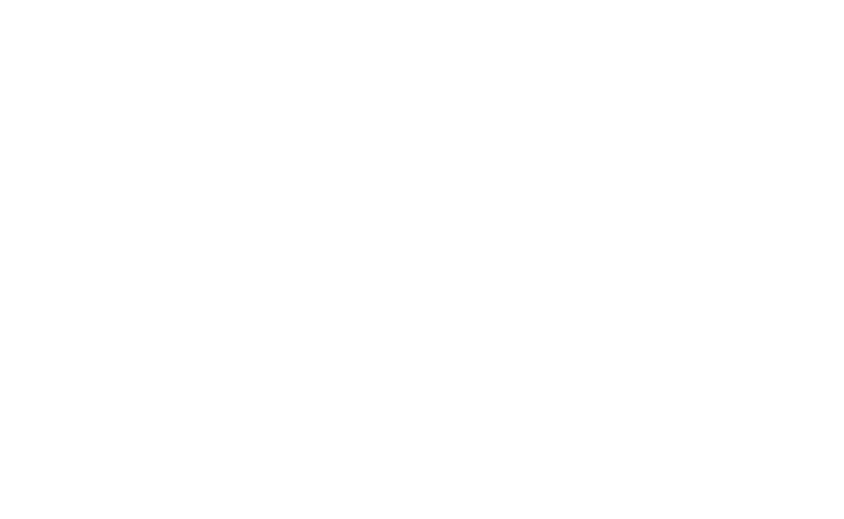
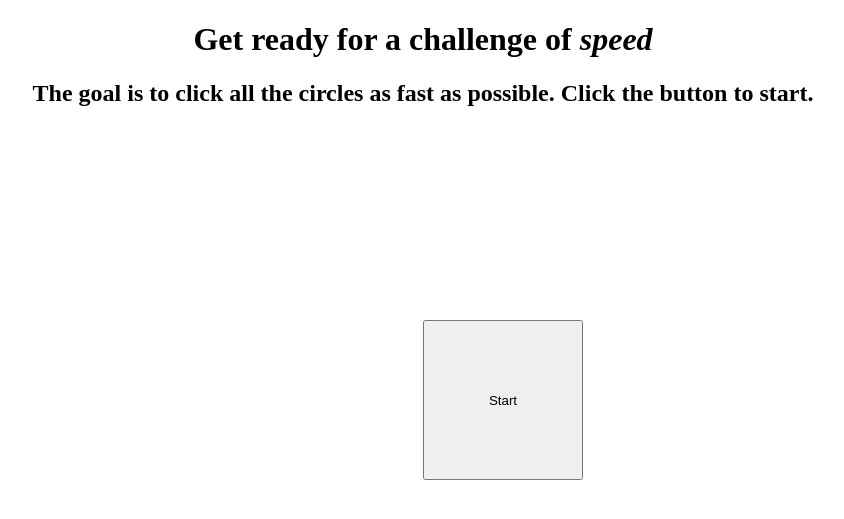
Before and after one commit to RevengeofBlob/CMSC-HW2, a Flask app: page / in a window 1280 px wide. Before the commit the part shown is empty. Shown: the top 519 px of the page, without its empty margins (217-1061 px from the left). Run offline with Flask 3, Linux system fonts and the light colour scheme.

Commit message:
Add removal of starting elements after button press

```diff
--- a/static/css/styles.css
+++ b/static/css/styles.css
@@ -0,0 +1,16 @@
+#intro{
+    text-align: center;
+}
+#start{
+    text-align: center;
+    font-size: 100px;
+}
+#verticalCenter{
+    margin: 0;
+    position: absolute;
+    top: 50%;
+    -ms-transform: translateY(-50%);
+    transform: translateY(-50%);
+    width:10rem;
+    height:10rem;
+}
--- a/static/js/script.js
+++ b/static/js/script.js
@@ -1,5 +1,9 @@
-setTimeout(()=>{
-    const text=document.getElementById('intro');
+window.addEventListener("DOMContentLoaded", (event) => {
+    document.getElementById('start').addEventListener('click', function(){
+        console.log("test");
+        document.getElementById('intro').style.display='none';
+        document.getElementById('start').style.display='none';
 
-    text.style.display='none';
-}, 3000);
+        const getRandom = (min, max) => Math.floor(Math.random()*(max-min+1)+min)
+    });
+});
--- a/templates/index.html
+++ b/templates/index.html
@@ -8,6 +8,13 @@
     </head>
     <body>
         <script type="text/javascript" src="{{ url_for('static', filename='js/script.js') }}"></script>
-        <h1 id='intro'>Get ready for a challenge of <em>speed</em></h1>
+        <div id='intro'>
+            <h1>Get ready for a challenge of <em>speed</em></h1>
+            <h2>The goal is to click all the circles as fast as possible. Click the button to start.</h2>
+        </div>
+
+        <div id='start'>
+            <button id='verticalCenter'>Start</button>
+        </div>
     </body>
 </html>
```
